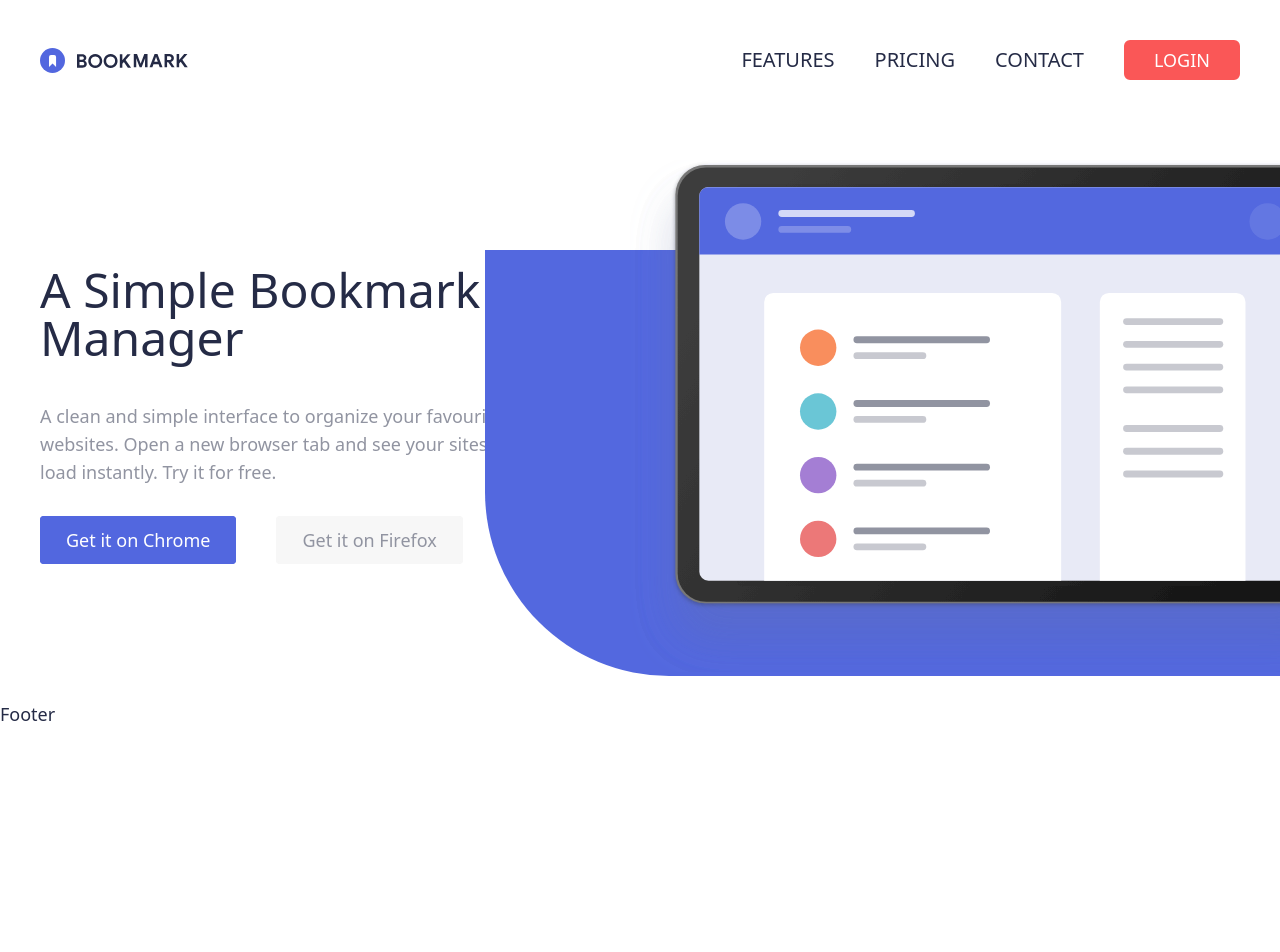
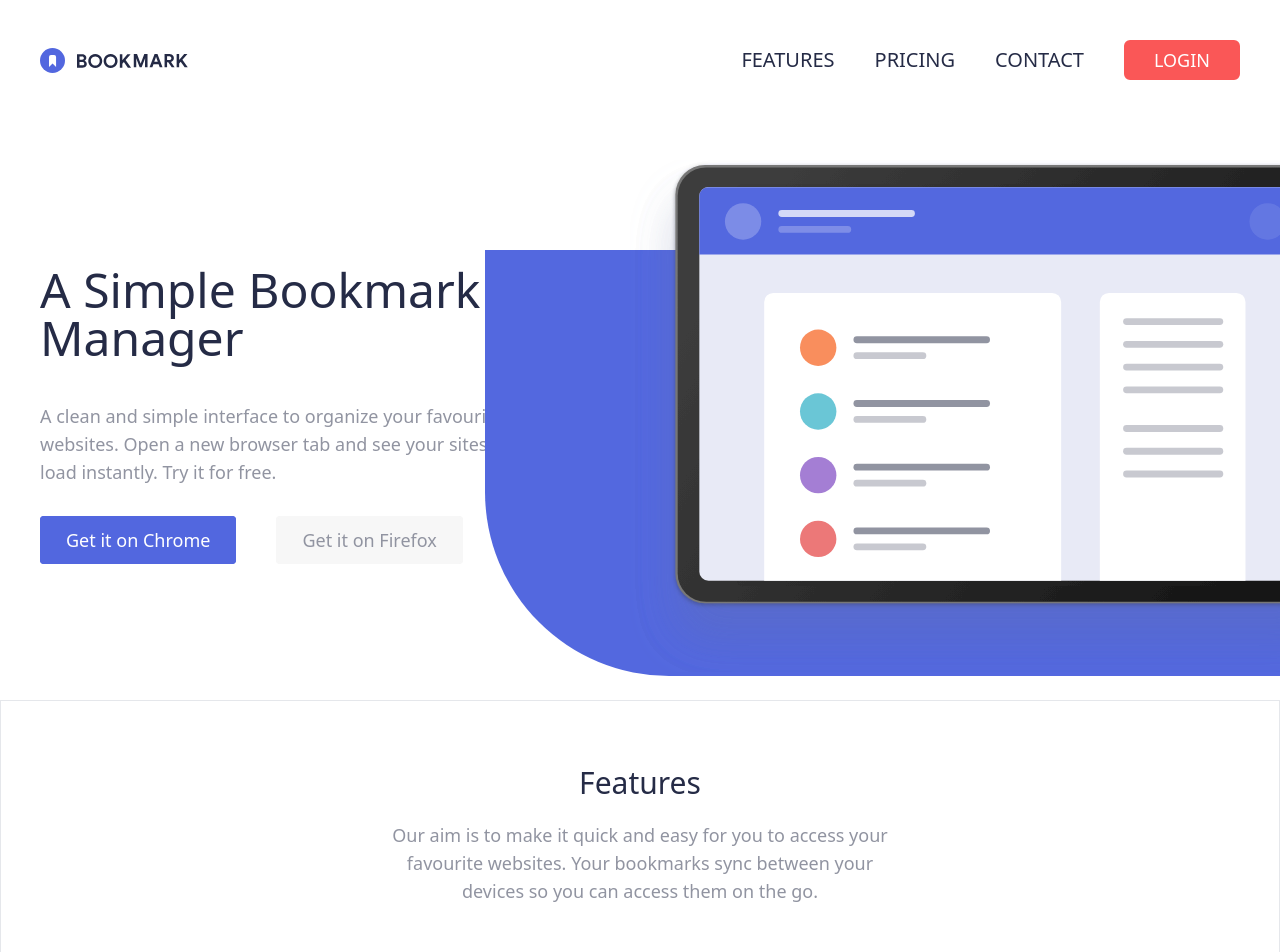
Before and after one commit to AlvesPHGA/bookmark, a React (Vite) app: page / in a window 1280 px wide. Shown: the top 952 px of the page. Before the commit the page ends 800 px from the top, so only its background shows below. Built offline with nearby package versions, Linux system fonts and the light colour scheme.

Commit message:
update: ContentFeaturesComponent

```diff
--- a/src/index.css
+++ b/src/index.css
@@ -11,6 +11,10 @@
       @apply text-5xl font-medium;
    }
 
+   h2 {
+      @apply text-3xl font-medium;
+   }
+
    h1,
    h2 {
       @apply text-veryDarkBlue;
--- a/src/ui/components/Features/ContentFeaturesComponent.tsx
+++ b/src/ui/components/Features/ContentFeaturesComponent.tsx
@@ -2,9 +2,13 @@ import { DivComponent } from '../TagsComponents';
 
 export const ContentFeaturesComponent = () => {
    return (
-      <DivComponent>
-         <h1></h1>
-         <p></p>
+      <DivComponent box="feature_content">
+         <h2>Features</h2>
+         <p className="w-[42%] mx-auto">
+            Our aim is to make it quick and easy for you to access your
+            favourite websites. Your bookmarks sync between your devices so you
+            can access them on the go.
+         </p>
       </DivComponent>
    );
 };
--- a/src/ui/partials/Features.tsx
+++ b/src/ui/partials/Features.tsx
@@ -3,7 +3,7 @@ import { SectionComponent } from '../components/TagsComponents';
 
 export const Features = () => {
    return (
-      <SectionComponent>
+      <SectionComponent section="features">
          <ContentFeaturesComponent />
       </SectionComponent>
    );
--- a/src/ui/styles/tagsStyles.tsx
+++ b/src/ui/styles/tagsStyles.tsx
@@ -1,12 +1,13 @@
 import { tv } from 'tailwind-variants';
 
 export const sectionStyle = tv({
-   base: 'relative flex items-center mx-auto justify-between',
+   base: 'relative',
 
    variants: {
       section: {
          def: 'max-w-[1200px] flex items-center mx-auto justify-between',
          sbm: 'w-full py-10',
+         features: 'py-16 border text-center',
       },
    },
 
@@ -25,6 +26,7 @@ export const divStyle = tv({
          sbm: 'w-[1200px] mx-auto flex items-center h-[500px]',
          sbm_content: 'space-y-10 w-[40%] py-10',
          cta: 'space-x-10',
+         feature_content: 'w-[1200px] mx-auto space-y-5',
       },
    },
 
```
